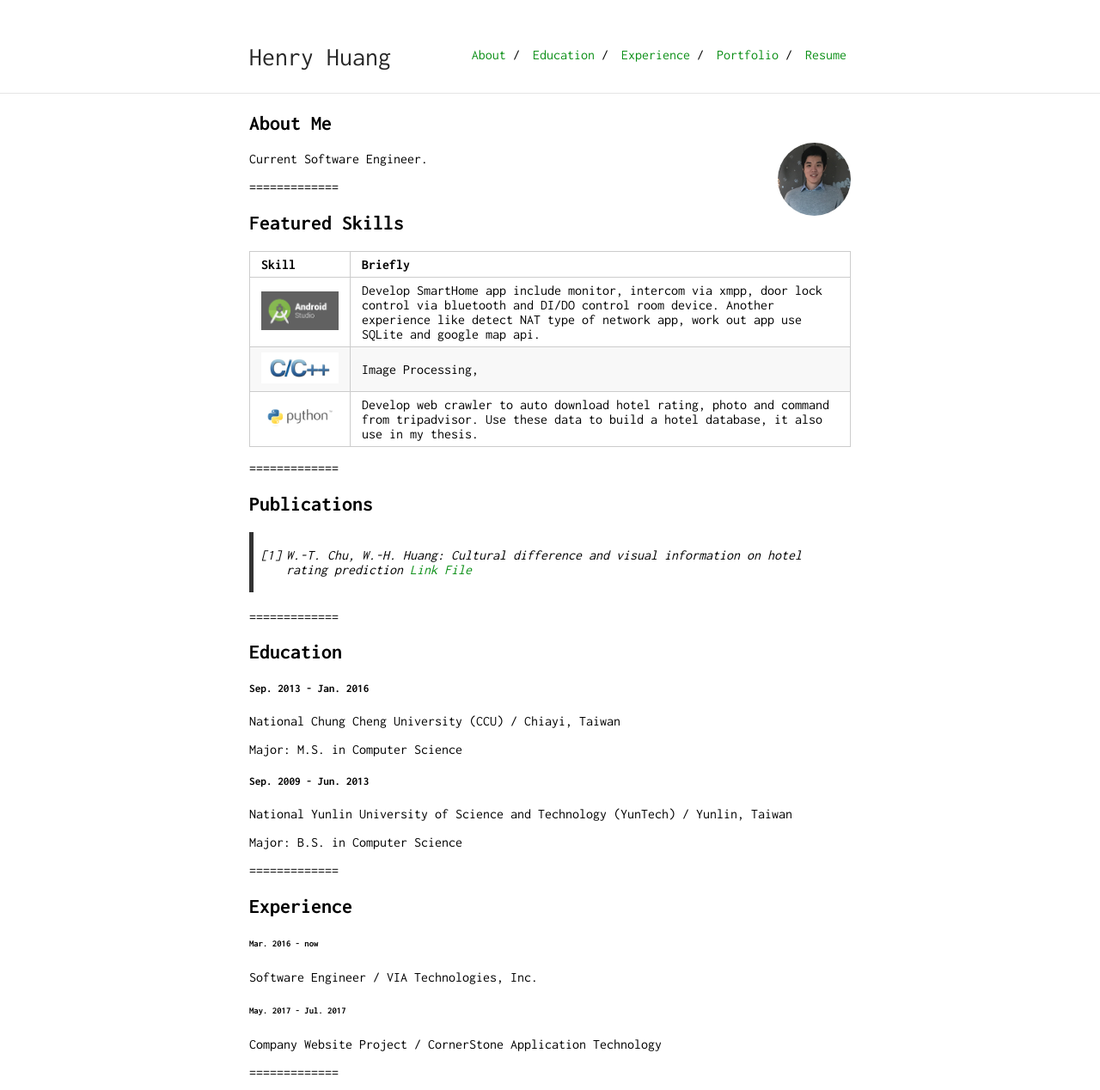
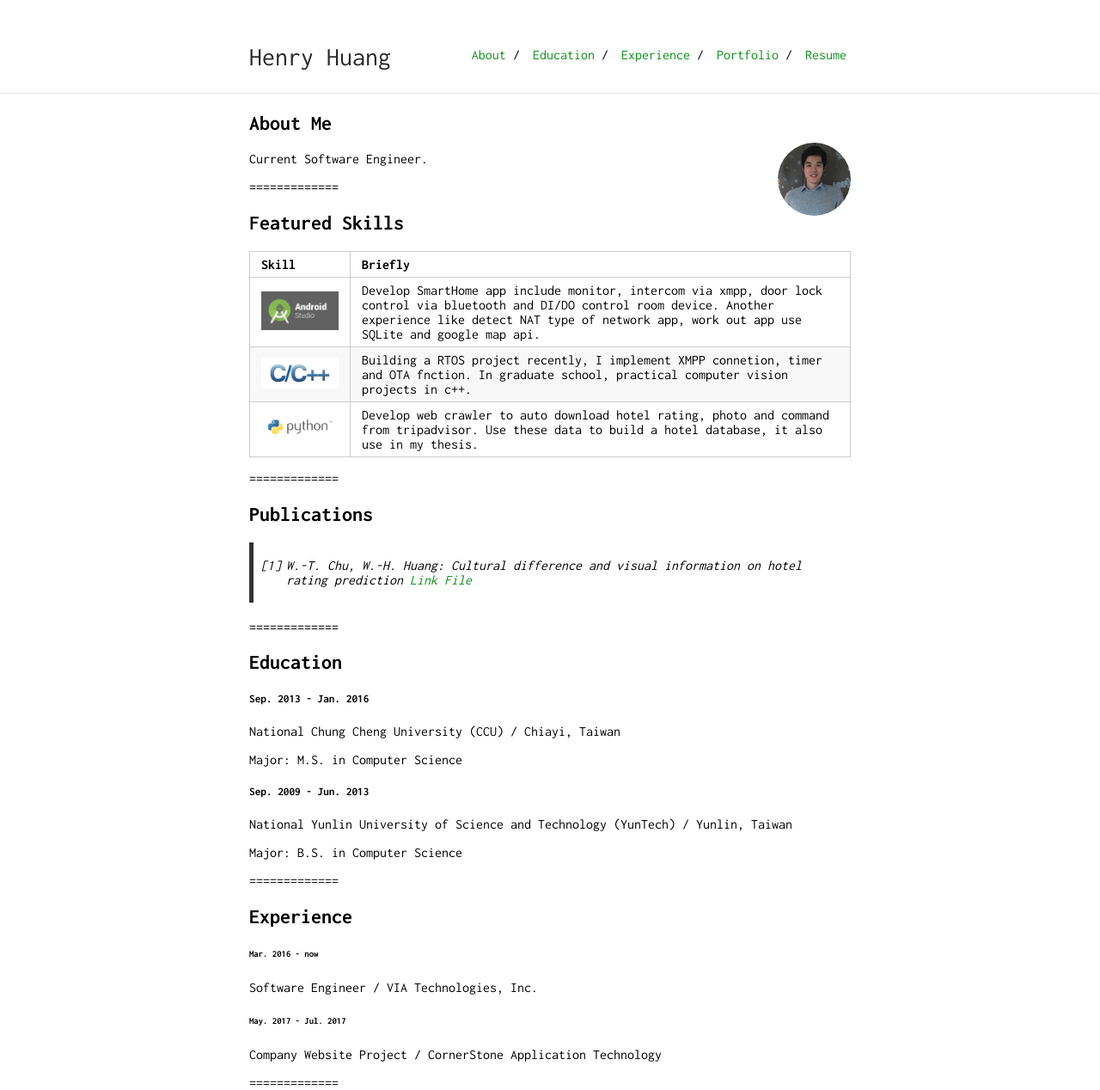
Before and after one commit to henry0726/henry0726.github.io, a Jekyll site: the page built from index.md, in a window 1280 px wide. Shown: the whole page at 86% size. Built offline with Jekyll 4.4.1, drawn with Linux system fonts in a browser that asks for light colours; our own code applies the rules of GitHub Pages for plain Markdown files.

Commit message:
Update index.md

```diff
--- a/index.md
+++ b/index.md
@@ -14,7 +14,7 @@ Current Software Engineer.
 Skill | Briefly
 -----|--------
 <img src="android-studio-logo.png" style="width:90px;height:45px;"/>| Develop SmartHome app include monitor, intercom via xmpp, door lock control via bluetooth and DI/DO control room device. Another experience like detect NAT type of network app, work out app use SQLite and google map api.
-<img src="C and C++.jpg" style="width:90px;height:36px;"/>| Image Processing,
+<img src="C and C++.jpg" style="width:90px;height:36px;"/>|Building a RTOS project recently, I implement XMPP connetion, timer and OTA fnction. In graduate school, practical computer vision projects in c++.
 <img src="python-logo.png" style="width:90px;height:36px;"/>| Develop web crawler to auto download hotel rating, photo and command from tripadvisor. Use these data to build a hotel database, it also use in my thesis.
 
 =============
```
